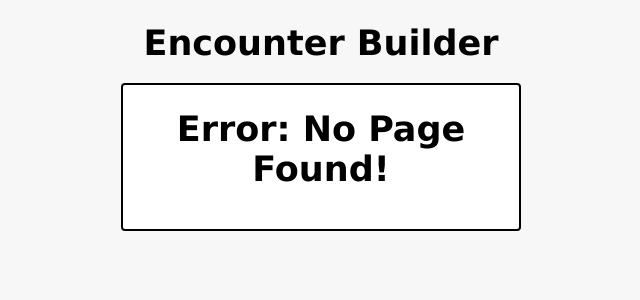
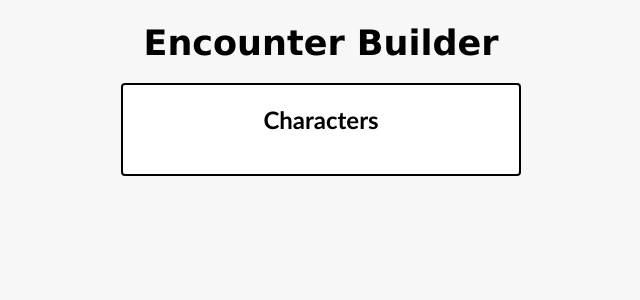
Before and after one commit to LoganGMclachlan/Encounter-Builder, a React (Vite) app: page /characters in a window 1280 px wide. Shown: the top 300 px of the page, without its empty margins (319-959 px from the left). Built offline with nearby package versions, Linux system fonts and the light colour scheme.

Commit message:
added routes and basic components for menu buttons

```diff
--- a/src/App.jsx
+++ b/src/App.jsx
@@ -5,6 +5,9 @@ import Login from "./components/Login"
 import Register from "./components/Register"
 import Menu from "./components/Menu"
 import Layout from "./components/Layout"
+import Creatures from "./components/Creatures"
+import Characters from "./components/Characters"
+import Encounters from "./components/Encounters"
 
 export default function App() {
   const [user, setUser] = useState(() => {
@@ -23,6 +26,9 @@ export default function App() {
           <Route index element={<Login user={user} setUser={setUser}/>}/>
           <Route path="register" element={<Register user={user} setUser={setUser}/>} />
           <Route path="menu" element={<Menu user={user} setUser={setUser}/>} />
+          <Route path="creatures" element={<Creatures user={user}/>}/>
+          <Route path="encounters" element={<Encounters user={user}/>}/>
+          <Route path="characters" element={<Characters user={user}/>}/>
           <Route path="*" element={<NoPage />} />
         </Route>
       </Routes>
--- /dev/null
+++ b/src/components/Characters.jsx
@@ -0,0 +1,8 @@
+
+export default function Characters(){
+    return(
+    <>
+    <h2>Characters</h2>
+    </>
+    )
+}
--- /dev/null
+++ b/src/components/Creatures.jsx
@@ -0,0 +1,8 @@
+
+export default function Creatures(){
+    return(
+    <>
+    <h2>Creatures</h2>
+    </>
+    )
+}
--- /dev/null
+++ b/src/components/Encounters.jsx
@@ -0,0 +1,8 @@
+
+export default function Encounters(){
+    return(
+    <>
+    <h2>Encounters</h2>
+    </>
+    )
+}
--- a/src/components/Menu.jsx
+++ b/src/components/Menu.jsx
@@ -20,9 +20,9 @@ export default function Menu({ user, setUser }) {
     {user
     ?<div className="menu">
         <UserInfo user={user}/>
-        <button className="blue-btn big">Enocunters</button>
-        <button className="blue-btn big">Creatures</button>
-        <button className="blue-btn big">Characters</button>
+        <Link to="/encounters"><button className="blue-btn big">Enocunters</button></Link>
+        <Link to="/creatures"><button className="blue-btn big">Creatures</button></Link>
+        <Link to="/characters"><button className="blue-btn big">Characters</button></Link>
         <button className="blue-btn big" onClick={logout}>Logout</button>
     </div>
     :<>
```
